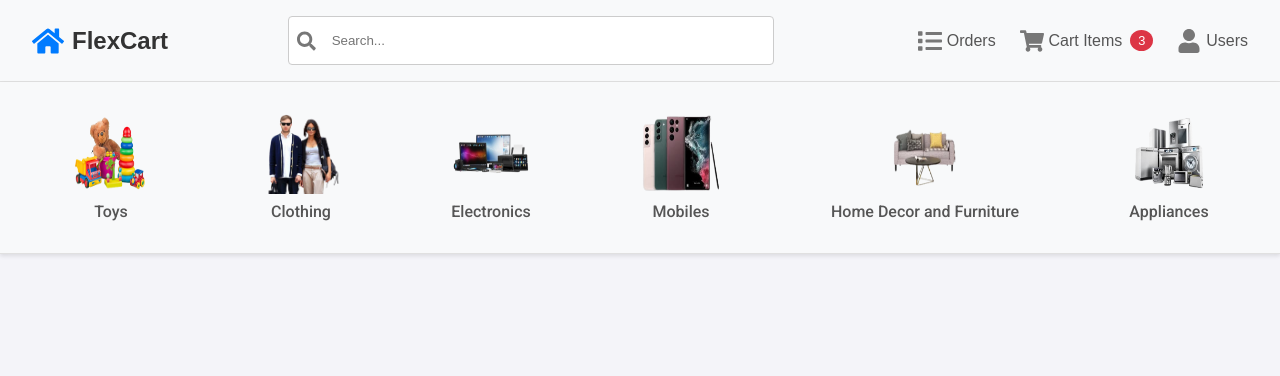
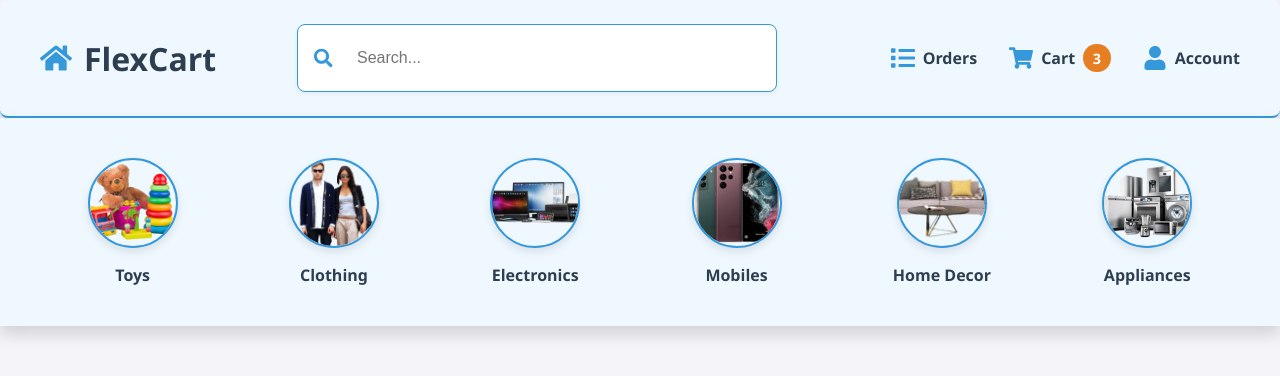
Before and after one commit to Pranluis/Ecom-Website-React-Intreface, a React (Vite) app: page /dashboard in a window 1280 px wide. Shown: the top 376 px of the page. Built offline with nearby package versions, Linux system fonts and the light colour scheme.

Commit message:
CSS Changed

```diff
--- a/index.html
+++ b/index.html
@@ -6,6 +6,8 @@
     <meta name="viewport" content="width=device-width, initial-scale=1.0" />
     <link rel="stylesheet" href="https://cdnjs.cloudflare.com/ajax/libs/font-awesome/6.5.2/css/all.min.css">
     <link href="https://fonts.googleapis.com/css2?family=Roboto:wght@400;500&display=swap" rel="stylesheet">
+    <link href="https://fonts.googleapis.com/css2?family=Roboto:wght@400;500&display=swap" rel="stylesheet">
+
 
     <title>Ecom Website</title>
   </head>
--- a/src/components/Categories/Categories.jsx
+++ b/src/components/Categories/Categories.jsx
@@ -2,59 +2,97 @@ import React from 'react';
 import { Link } from 'react-router-dom';
 
 function Categories() {
+  const Dark_blue_gray = '#2c3e50';
+  const bright_blue = '#3498db';
+  const orange_red = '#e67e22';
+
   const categoriesStyle = {
     display: 'flex',
     justifyContent: 'space-around',
-    padding: '2rem 1rem',
-    backgroundColor: '#f8f9fa',
-    boxShadow: '0 2px 4px rgba(0, 0, 0, 0.1)',
-    borderBottom: '1px solid #e0e0e0',
-    fontFamily: "'Roboto', sans-serif", // Apply Google Font
+    padding: '2.5rem 2rem',
+    backgroundColor: '#f0f8ff',
+    boxShadow: '0 8px 16px rgba(0, 0, 0, 0.15)',
+    fontFamily: "'Segoe UI', Tahoma, Geneva, Verdana, sans-serif",
   };
 
   const categoryItemStyle = {
     textDecoration: 'none',
-    color: '#555',
-    fontWeight: 500,
+    color: Dark_blue_gray,
+    fontWeight: 600,
     display: 'flex',
     flexDirection: 'column',
     alignItems: 'center',
-    transition: 'color 0.3s ease',
+    transition: 'transform 0.2s ease-in-out, color 0.2s ease-in-out',
   };
 
   const categoryImageStyle = {
-    marginBottom: '0.5rem',
-    width: '80px',
-    height: '80px',
+    marginBottom: '1rem',
+    width: '90px',
+    height: '90px',
+    borderRadius: '50%',
+    border: `2px solid ${bright_blue}`,
+    boxShadow: '0 4px 8px rgba(0, 0, 0, 0.1)',
+    objectFit: 'cover',
   };
 
   const categoryLinkHoverStyle = {
-    color: '#007bff',
+    color: orange_red,
+    transform: 'scale(1.05)',
   };
 
   return (
     <div style={categoriesStyle}>
-      <Link to="/category/toys" style={categoryItemStyle} onMouseOver={(e) => Object.assign(e.target.style, categoryLinkHoverStyle)} onMouseOut={(e) => Object.assign(e.target.style, categoryItemStyle)}>
+      <Link
+        to="/category/toys"
+        style={categoryItemStyle}
+        onMouseOver={(e) => Object.assign(e.currentTarget.style, categoryLinkHoverStyle)}
+        onMouseOut={(e) => Object.assign(e.currentTarget.style, { ...categoryItemStyle, color: Dark_blue_gray })}
+      >
         <img src="src/Images/Toys.png" alt="Toys" style={categoryImageStyle} />
         Toys
       </Link>
-      <Link to="/category/clothing" style={categoryItemStyle} onMouseOver={(e) => Object.assign(e.target.style, categoryLinkHoverStyle)} onMouseOut={(e) => Object.assign(e.target.style, categoryItemStyle)}>
+      <Link
+        to="/category/clothing"
+        style={categoryItemStyle}
+        onMouseOver={(e) => Object.assign(e.currentTarget.style, categoryLinkHoverStyle)}
+        onMouseOut={(e) => Object.assign(e.currentTarget.style, { ...categoryItemStyle, color: Dark_blue_gray })}
+      >
         <img src="src/Images/Fashion.png" alt="Clothing" style={categoryImageStyle} />
         Clothing
       </Link>
-      <Link to="/category/electronics" style={categoryItemStyle} onMouseOver={(e) => Object.assign(e.target.style, categoryLinkHoverStyle)} onMouseOut={(e) => Object.assign(e.target.style, categoryItemStyle)}>
+      <Link
+        to="/category/electronics"
+        style={categoryItemStyle}
+        onMouseOver={(e) => Object.assign(e.currentTarget.style, categoryLinkHoverStyle)}
+        onMouseOut={(e) => Object.assign(e.currentTarget.style, { ...categoryItemStyle, color: Dark_blue_gray })}
+      >
         <img src="src/Images/electronics.png" alt="Electronics" style={categoryImageStyle} />
         Electronics
       </Link>
-      <Link to="/category/mobiles" style={categoryItemStyle} onMouseOver={(e) => Object.assign(e.target.style, categoryLinkHoverStyle)} onMouseOut={(e) => Object.assign(e.target.style, categoryItemStyle)}>
+      <Link
+        to="/category/mobiles"
+        style={categoryItemStyle}
+        onMouseOver={(e) => Object.assign(e.currentTarget.style, categoryLinkHoverStyle)}
+        onMouseOut={(e) => Object.assign(e.currentTarget.style, { ...categoryItemStyle, color: Dark_blue_gray })}
+      >
         <img src="src/Images/moblies.png" alt="Mobiles" style={categoryImageStyle} />
         Mobiles
       </Link>
-      <Link to="/category/home-decor" style={categoryItemStyle} onMouseOver={(e) => Object.assign(e.target.style, categoryLinkHoverStyle)} onMouseOut={(e) => Object.assign(e.target.style, categoryItemStyle)}>
+      <Link
+        to="/category/home-decor"
+        style={categoryItemStyle}
+        onMouseOver={(e) => Object.assign(e.currentTarget.style, categoryLinkHoverStyle)}
+        onMouseOut={(e) => Object.assign(e.currentTarget.style, { ...categoryItemStyle, color: Dark_blue_gray })}
+      >
         <img src="src/Images/furniture.png" alt="Home Decor and Furniture" style={categoryImageStyle} />
-        Home Decor and Furniture
+        Home Decor
       </Link>
-      <Link to="/category/appliances" style={categoryItemStyle} onMouseOver={(e) => Object.assign(e.target.style, categoryLinkHoverStyle)} onMouseOut={(e) => Object.assign(e.target.style, categoryItemStyle)}>
+      <Link
+        to="/category/appliances"
+        style={categoryItemStyle}
+        onMouseOver={(e) => Object.assign(e.currentTarget.style, categoryLinkHoverStyle)}
+        onMouseOut={(e) => Object.assign(e.currentTarget.style, { ...categoryItemStyle, color: Dark_blue_gray })}
+      >
         <img src="src/Images/HomeApps.png" alt="Appliances" style={categoryImageStyle} />
         Appliances
       </Link>
--- a/src/components/Dashboard/Dashboard.jsx
+++ b/src/components/Dashboard/Dashboard.jsx
@@ -1,4 +1,3 @@
-// Dashboard.jsx
 import React, { useState } from 'react';
 import { Link } from 'react-router-dom';
 import { FaShoppingCart, FaUser, FaList, FaHome, FaSearch } from "react-icons/fa";
@@ -11,20 +10,27 @@ function Dashboard() {
     setDropdownOpen(!dropdownOpen);
   };
 
+  const Dark_blue_gray = '#2c3e50';
+  const bright_blue = '#3498db';
+  const orange_red = '#e67e22';
+  const backgroundColor = '#f0f8ff'; // Light blue
+
   const navbarStyle = {
-    backgroundColor: '#f8f9fa',
-    padding: '1rem 2rem',
+    backgroundColor: backgroundColor,
+    padding: '1.5rem 2.5rem',
     display: 'flex',
     justifyContent: 'space-between',
     alignItems: 'center',
-    boxShadow: '0 2px 4px rgba(0, 0, 0, 0.1)',
-    borderBottom: '1px solid #e0e0e0',
+    boxShadow: '0 8px 16px rgba(0, 0, 0, 0.15)',
+    borderBottom: `2px solid ${bright_blue}`,
+    borderRadius: '8px',
+    fontFamily: "'Segoe UI', Tahoma, Geneva, Verdana, sans-serif",
   };
 
   const logoStyle = {
-    fontSize: '1.5rem',
+    fontSize: '2rem',
     fontWeight: 'bold',
-    color: '#333',
+    color: Dark_blue_gray,
     display: 'flex',
     alignItems: 'center',
     textDecoration: 'none',
@@ -38,30 +44,33 @@ function Dashboard() {
   };
 
   const logoIconStyle = {
-    marginRight: '0.5rem',
-    fill: '#007bff',
+    marginRight: '0.75rem',
+    fill: bright_blue,
   };
 
   const searchBarStyle = {
     display: 'flex',
     alignItems: 'center',
-    backgroundColor: '#fff',
-    border: '1px solid #ccc',
-    borderRadius: '4px',
-    padding: '0.5rem',
+    backgroundColor: 'white',
+    border: `1px solid ${bright_blue}`,
+    borderRadius: '8px',
+    padding: '0.75rem 1rem',
     width: '40%',
+    boxShadow: '0 2px 4px rgba(0, 0, 0, 0.05)',
   };
 
   const searchInputStyle = {
     border: 'none',
     outline: 'none',
     width: '100%',
-    padding: '0.5rem',
+    padding: '0.75rem',
+    fontSize: '1rem',
+    color: Dark_blue_gray,
   };
 
   const searchIconStyle = {
-    marginRight: '0.5rem',
-    color: '#777',
+    marginRight: '0.75rem',
+    color: bright_blue,
   };
 
   const navListStyle = {
@@ -69,66 +78,71 @@ function Dashboard() {
     padding: 0,
     margin: 0,
     display: 'flex',
+    alignItems: 'center',
   };
 
   const navItemStyle = {
-    marginLeft: '1.5rem',
+    marginLeft: '2rem',
     position: 'relative',
   };
 
   const navLinkStyle = {
     textDecoration: 'none',
-    color: '#555',
-    fontWeight: 500,
+    color: Dark_blue_gray,
+    fontWeight: 600,
     display: 'flex',
     alignItems: 'center',
-    transition: 'color 0.3s ease',
+    transition: 'color 0.2s ease-in-out, transform 0.2s ease-in-out',
     cursor: 'pointer',
   };
 
   const navLinkHoverStyle = {
-    color: '#007bff',
+    color: orange_red,
+    transform: 'scale(1.05)',
   };
 
   const navIconStyle = {
-    marginRight: '0.3rem',
-    fill: '#777',
+    marginRight: '0.5rem',
+    fill: bright_blue,
   };
 
   const cartCountStyle = {
-    backgroundColor: '#dc3545',
+    backgroundColor: orange_red,
     color: 'white',
     borderRadius: '50%',
-    padding: '0.2rem 0.5rem',
-    fontSize: '0.8rem',
+    padding: '0.3rem 0.6rem',
+    fontSize: '0.9rem',
     marginLeft: '0.5rem',
   };
 
   const dropdownMenuStyle = {
     display: dropdownOpen ? 'block' : 'none',
     position: 'absolute',
-    top: '100%',
+    top: '110%',
     left: 0,
-    backgroundColor: '#fff',
-    boxShadow: '0 2px 4px rgba(0, 0, 0, 0.1)',
-    borderRadius: '4px',
+    backgroundColor: 'white',
+    boxShadow: '0 4px 8px rgba(0, 0, 0, 0.1)',
+    borderRadius: '8px',
     overflow: 'hidden',
-    zIndex: 1,
+    zIndex: 10,
+    minWidth: '150px',
     transition: 'opacity 0.3s ease, transform 0.3s ease',
     opacity: dropdownOpen ? 1 : 0,
     transform: dropdownOpen ? 'translateY(0)' : 'translateY(-10px)',
   };
 
   const dropdownItemStyle = {
-    padding: '0.5rem 1rem',
+    padding: '0.75rem 1.25rem',
     textDecoration: 'none',
-    color: '#555',
+    color: Dark_blue_gray,
     display: 'block',
-    transition: 'background-color 0.3s ease',
+    transition: 'background-color 0.2s ease-in-out',
+    fontWeight: 500,
   };
 
   const dropdownItemHoverStyle = {
     backgroundColor: '#f8f9fa',
+    color: orange_red,
   };
 
   return (
@@ -148,15 +162,25 @@ function Dashboard() {
 
         <ul style={navListStyle}>
           <li style={navItemStyle}>
-            <Link to="/orders" style={navLinkStyle} onMouseOver={(e) => Object.assign(e.target.style, navLinkHoverStyle)} onMouseOut={(e) => Object.assign(e.target.style, navLinkStyle)}>
+            <Link
+              to="/orders"
+              style={navLinkStyle}
+              onMouseOver={(e) => Object.assign(e.currentTarget.style, navLinkHoverStyle)}
+              onMouseOut={(e) => Object.assign(e.currentTarget.style, { ...navLinkStyle, color: Dark_blue_gray })}
+            >
               <FaList style={navIconStyle} size={24} />
               Orders
             </Link>
           </li>
           <li style={navItemStyle}>
-            <Link to="/carts" style={navLinkStyle} onMouseOver={(e) => Object.assign(e.target.style, navLinkHoverStyle)} onMouseOut={(e) => Object.assign(e.target.style, navLinkStyle)}>
+            <Link
+              to="/carts"
+              style={navLinkStyle}
+              onMouseOver={(e) => Object.assign(e.currentTarget.style, navLinkHoverStyle)}
+              onMouseOut={(e) => Object.assign(e.currentTarget.style, { ...navLinkStyle, color: Dark_blue_gray })}
+            >
               <FaShoppingCart style={navIconStyle} size={24} />
-              Cart Items
+              Cart
               <span style={cartCountStyle}>
                 {/* Replace with your actual cart item count */}
                 3
@@ -164,21 +188,46 @@ function Dashboard() {
             </Link>
           </li>
           <li style={navItemStyle}>
-            <div style={navLinkStyle} onClick={toggleDropdown}>
+            <div
+              style={navLinkStyle}
+              onClick={toggleDropdown}
+              onMouseOver={(e) => Object.assign(e.currentTarget.style, navLinkHoverStyle)}
+              onMouseOut={(e) => Object.assign(e.currentTarget.style, { ...navLinkStyle, color: Dark_blue_gray })}
+            >
               <FaUser style={navIconStyle} size={24} />
-              Users
+              Account
             </div>
             <div style={dropdownMenuStyle}>
-              <Link to="/profile" style={dropdownItemStyle} onMouseOver={(e) => Object.assign(e.target.style, dropdownItemHoverStyle)} onMouseOut={(e) => Object.assign(e.target.style, dropdownItemStyle)}>
+              <Link
+                to="/profile"
+                style={dropdownItemStyle}
+                onMouseOver={(e) => Object.assign(e.currentTarget.style, dropdownItemHoverStyle)}
+                onMouseOut={(e) => Object.assign(e.currentTarget.style, dropdownItemStyle)}
+              >
                 My Profile
               </Link>
-              <Link to="/orders" style={dropdownItemStyle} onMouseOver={(e) => Object.assign(e.target.style, dropdownItemHoverStyle)} onMouseOut={(e) => Object.assign(e.target.style, dropdownItemStyle)}>
+              <Link
+                to="/orders"
+                style={dropdownItemStyle}
+                onMouseOver={(e) => Object.assign(e.currentTarget.style, dropdownItemHoverStyle)}
+                onMouseOut={(e) => Object.assign(e.currentTarget.style, dropdownItemStyle)}
+              >
                 Orders
               </Link>
-              <Link to="/payment-history" style={dropdownItemStyle} onMouseOver={(e) => Object.assign(e.target.style, dropdownItemHoverStyle)} onMouseOut={(e) => Object.assign(e.target.style, dropdownItemStyle)}>
+              <Link
+                to="/payment-history"
+                style={dropdownItemStyle}
+                onMouseOver={(e) => Object.assign(e.currentTarget.style, dropdownItemHoverStyle)}
+                onMouseOut={(e) => Object.assign(e.currentTarget.style, dropdownItemStyle)}
+              >
                 Payment History
               </Link>
-              <Link to="/logout" style={dropdownItemStyle} onMouseOver={(e) => Object.assign(e.target.style, dropdownItemHoverStyle)} onMouseOut={(e) => Object.assign(e.target.style, dropdownItemStyle)}>
+              <Link
+                to="/logout"
+                style={dropdownItemStyle}
+                onMouseOver={(e) => Object.assign(e.currentTarget.style, dropdownItemHoverStyle)}
+                onMouseOut={(e) => Object.assign(e.currentTarget.style, dropdownItemStyle)}
+              >
                 Logout
               </Link>
             </div>
```
